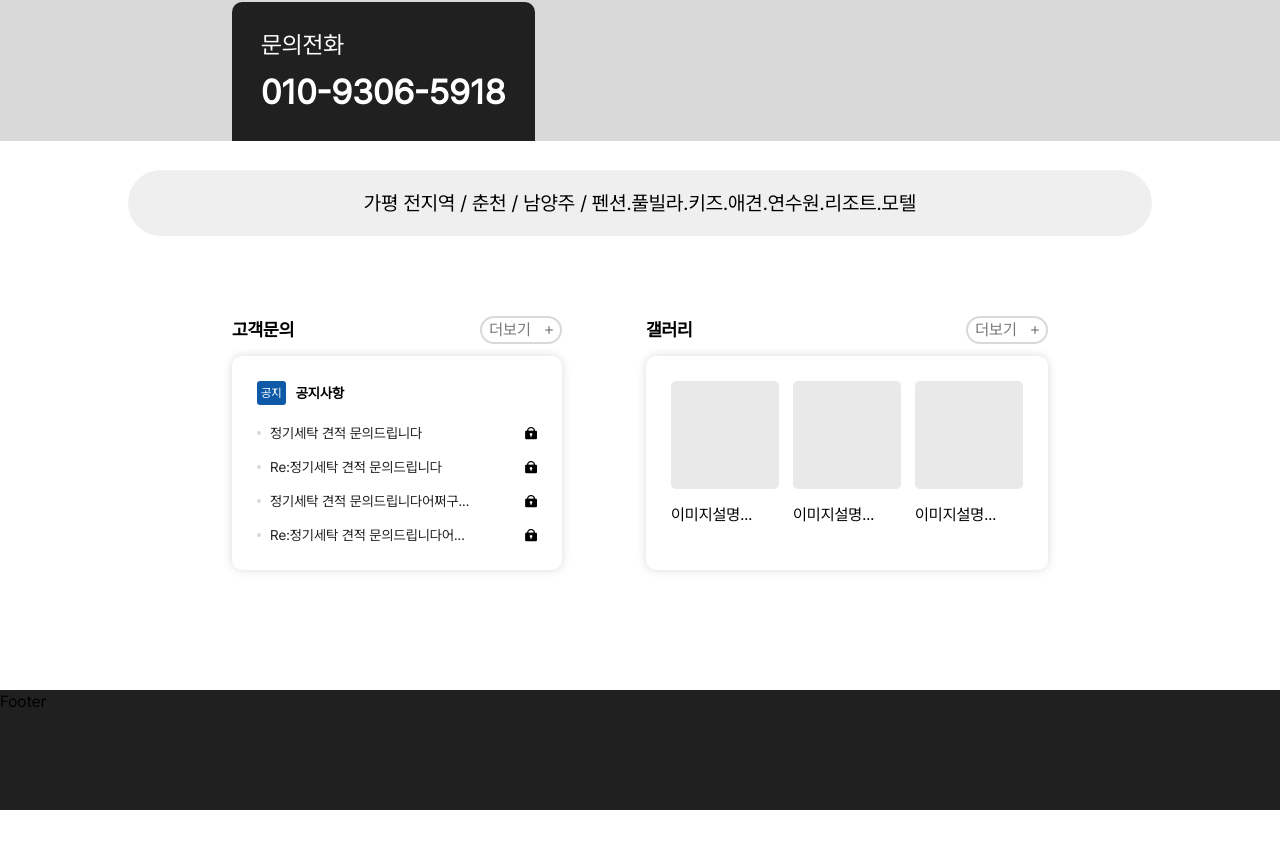
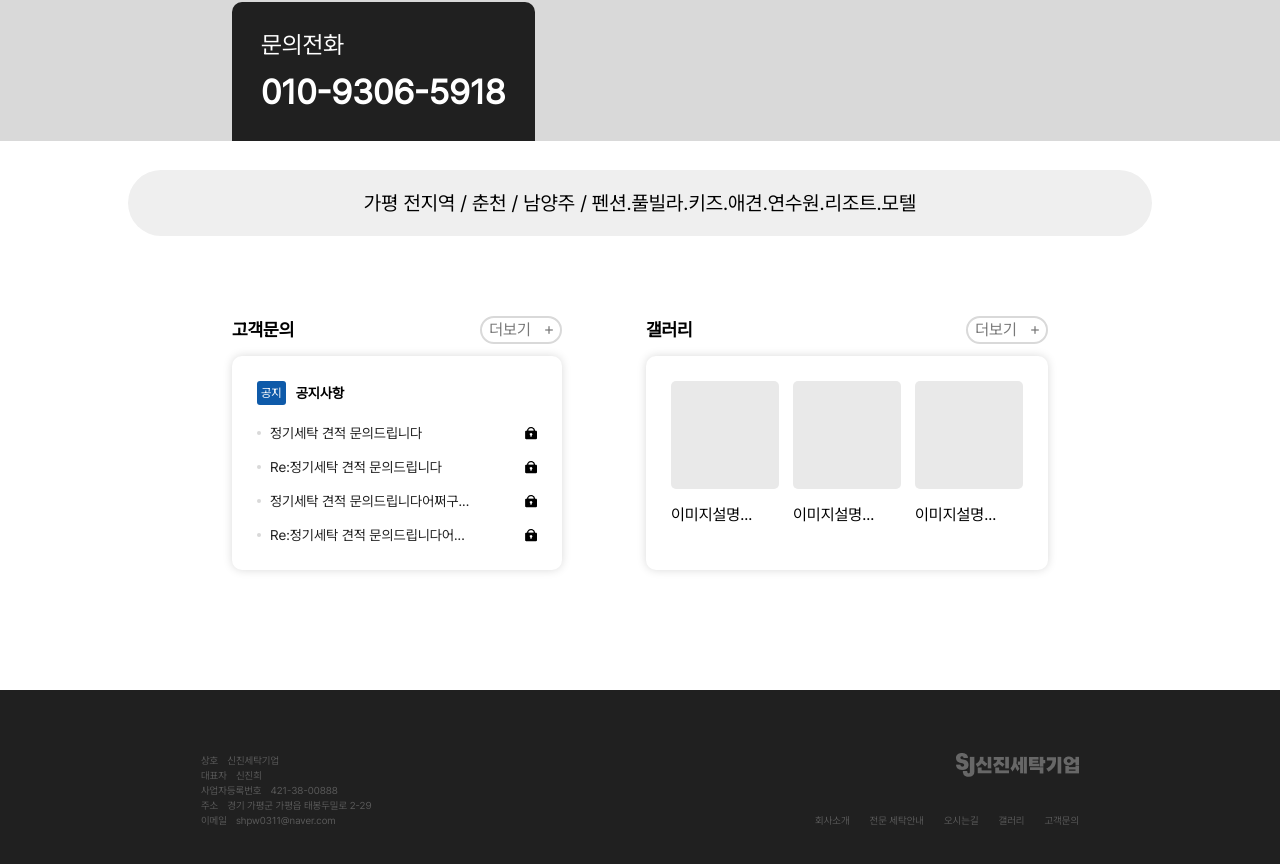
Before and after one commit to LeeDongTak/sinjin-laundry-front, a Next.js app: page / in a window 1280 px wide. Shown: the part 651-1515 px from the top of the page. Before the commit the page ends 1461 px from the top, so only its background shows below. Built offline with nearby package versions, Linux system fonts and the light colour scheme.

Commit message:
footer 완료

```diff
--- a/components/common/footer.tsx
+++ b/components/common/footer.tsx
@@ -1,7 +1,108 @@
 import React from "react";
+import FooterLogo from "@/assets/images/footer-logo.png";
+import Image from "next/image";
+import Link from "next/link";
 
 const Footer = () => {
-  return <footer className="w-full h-[120px] bg-[#202020]">Footer</footer>;
+  const MENU_LIST = [
+    {
+      id: 0,
+      name: "회사소개",
+      url: "/about",
+    },
+    {
+      id: 1,
+      name: "전문 세탁안내",
+      url: "/laundry-system",
+    },
+    {
+      id: 2,
+      name: "오시는길",
+      url: "/location",
+    },
+    {
+      id: 3,
+      name: "갤러리",
+      url: "/gallery",
+    },
+    {
+      id: 4,
+      name: "고객문의",
+      url: "/qna?page=1",
+    },
+  ];
+  const FOOTER_LIST = [
+    {
+      id: 0,
+      title: "상호",
+      description: "신진세탁기업",
+    },
+    {
+      id: 1,
+      title: "대표자",
+      description: "신진희",
+    },
+    {
+      id: 2,
+      title: "사업자등록번호",
+      description: "421-38-00888",
+    },
+    {
+      id: 3,
+      title: "주소",
+      description: "경기 가평군 가평읍 태봉두밀로 2-29",
+    },
+    {
+      id: 4,
+      title: "이메일",
+      description: "shpw0311@naver.com",
+    },
+  ];
+
+  return (
+    <footer className="w-full h-[320px] sm:h-[200px] bg-[#202020] text-[#585858]">
+      <div className="w-full max-w-[1024px] h-full mx-auto px-[3%] sm:px-[5.7%] flex flex-col-reverse sm:flex-row justify-center gap-[30px] sm:justify-between items-start sm:items-center">
+        <ul className="flex sm:hidden justify-end items-center gap-[20px] w-full">
+          {MENU_LIST.map(({ id, name, url }) => {
+            return (
+              <li key={id} className="text-[10px]">
+                <Link href={url}>{name}</Link>
+              </li>
+            );
+          })}
+        </ul>
+        <p className="sm:hidden h-[1px] w-full bg-[#585858]"></p>
+        <ul>
+          {FOOTER_LIST.map(({ id, title, description }) => {
+            return (
+              <li
+                key={id}
+                className="flex items-center justify-start gap-[4px] font-medium text-[10px]"
+              >
+                <p>{title}</p>
+                <p className="w-[1px]"></p>
+                <p>{description}</p>
+              </li>
+            );
+          })}
+        </ul>
+        <div className="flex flex-col justify-between items-end  gap-[36px]">
+          <Link href={"/"}>
+            <Image src={FooterLogo} alt="푸터 로고" />
+          </Link>
+          <ul className="hidden sm:flex justify-center items-center gap-[20px]">
+            {MENU_LIST.map(({ id, name, url }) => {
+              return (
+                <li key={id} className="text-[10px]">
+                  <Link href={url}>{name}</Link>
+                </li>
+              );
+            })}
+          </ul>
+        </div>
+      </div>
+    </footer>
+  );
 };
 
 export default Footer;
```
Also changed, not shown: assets/images/footer-logo.png (added).
